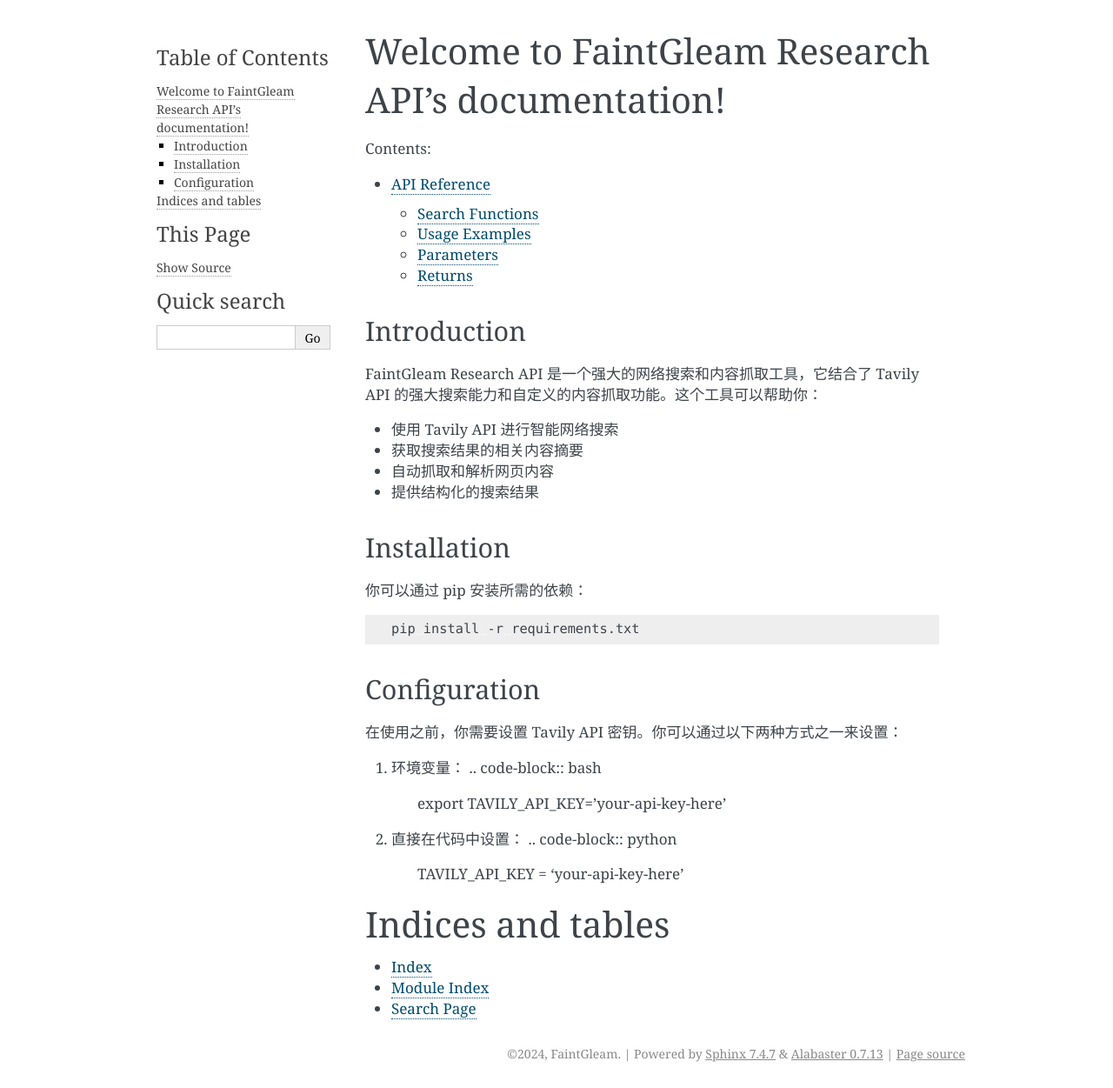
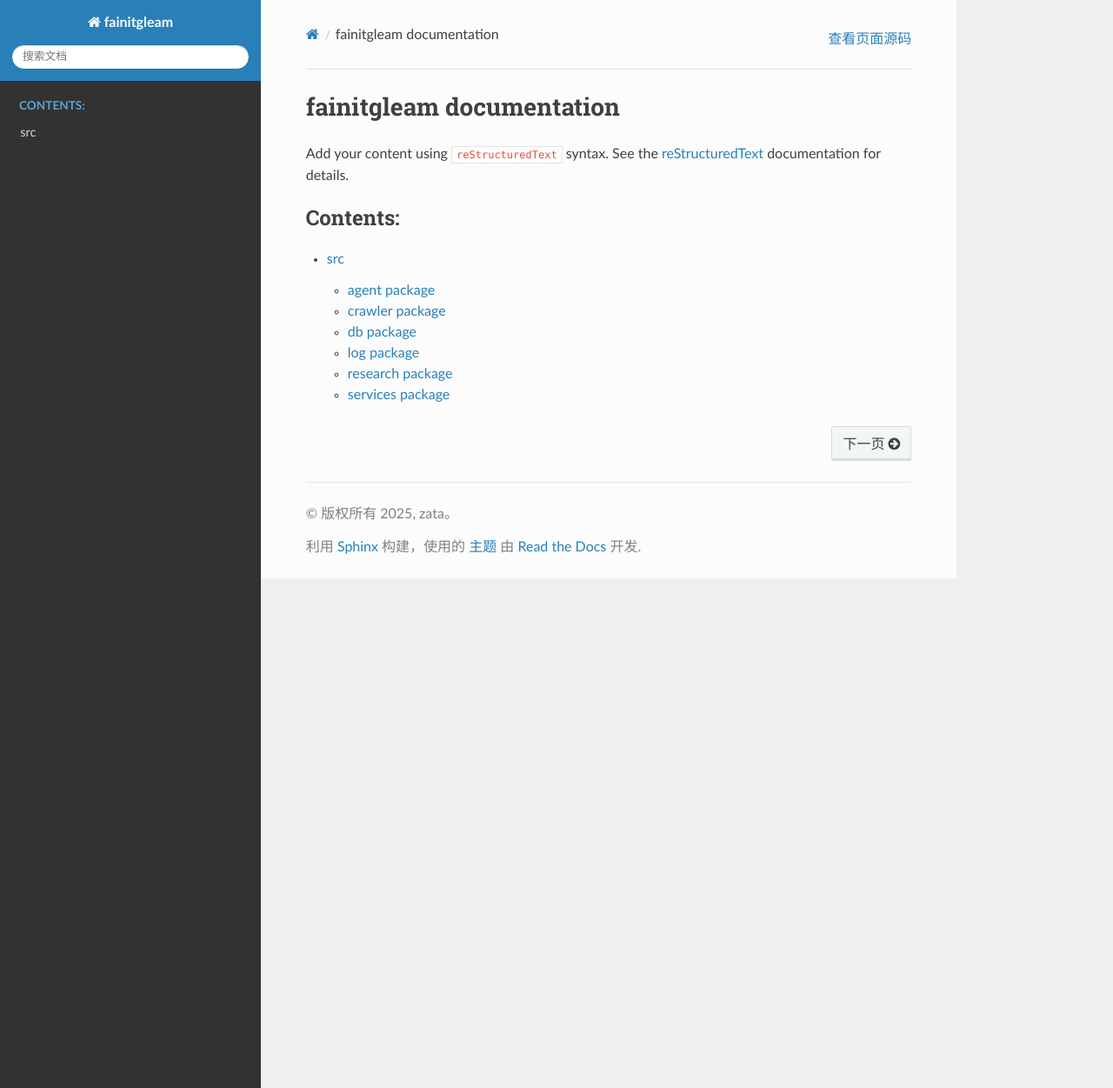
Before and after one commit to zata-zhangtao/Upick, a Sphinx documentation site: the page built from docs/source/index.rst, in a window 1280 px wide and 1251 px high. Shown: the whole window at 87% size. Built offline with Sphinx 7.4.7 and the Read the Docs theme 3.1.0, drawn with Linux system fonts in a browser that asks for light colours.

Commit message:
chore: enhance documentation structure and update .gitignore
- Added new .bat file for building Sphinx documentation on Windows.
- Updated Makefile for improved documentation build process.
- Introduced new documentation files for various packages including agent, crawler, db, log, research, and services.
- Removed outdated API reference documentation.
- Updated .gitignore to exclude logs directory in docs.

```diff
--- a/docs/source/api.rst
+++ /dev/null
@@ -1,96 +0,0 @@
-API Reference
-=============
-
-Search Functions
---------------
-
-.. automodule:: src.research.research
-   :members:
-   :undoc-members:
-   :show-inheritance:
-
-get_page_content
-~~~~~~~~~~~~~~~
-
-.. autofunction:: src.research.research.get_page_content
-
-search_and_list_results_tavily
-~~~~~~~~~~~~~~~~~~~~~~~~~~~~~
-
-.. autofunction:: src.research.research.search_and_list_results_tavily
-
-Usage Examples
--------------
-
-Basic Search
-~~~~~~~~~~~
-
-.. code-block:: python
-
-    from src.research.research import search_and_list_results_tavily
-    import os
-
-    # 从环境变量获取API密钥
-    api_key = os.getenv("TAVILY_API_KEY")
-
-    # 执行搜索
-    search_and_list_results_tavily(
-        api_key=api_key,
-        query="Python programming",
-        num_results=3,
-        time_range='day'
-    )
-
-Advanced Search
-~~~~~~~~~~~~~~
-
-.. code-block:: python
-
-    from src.research.research import search_and_list_results_tavily
-    import os
-
-    # 从环境变量获取API密钥
-    api_key = os.getenv("TAVILY_API_KEY")
-
-    # 执行高级搜索
-    search_and_list_results_tavily(
-        api_key=api_key,
-        query="Machine learning news",
-        num_results=5,
-        time_range='week',
-        exclude_domains=['example.com', 'test.com']
-    )
-
-Parameters
----------
-
-search_and_list_results_tavily
-~~~~~~~~~~~~~~~~~~~~~~~~~~~~~
-
-* **api_key** (str): Tavily API密钥
-* **query** (str): 搜索查询字符串
-* **num_results** (int, optional): 返回结果数量，默认为5
-* **time_range** (str, optional): 搜索时间范围，可选值：'day', 'week', 'month', 'year'，默认为'day'
-* **exclude_domains** (list, optional): 要排除的域名列表，默认为空列表
-
-get_page_content
-~~~~~~~~~~~~~~~
-
-* **url** (str): 要获取内容的网页URL
-
-Returns
--------
-
-search_and_list_results_tavily
-~~~~~~~~~~~~~~~~~~~~~~~~~~~~~
-
-该函数会打印搜索结果，包括：
-* Tavily的总结性回答（如果有）
-* 每个搜索结果的标题、链接和内容摘要
-* 原始页面内容（如果可用）
-
-get_page_content
-~~~~~~~~~~~~~~~
-
-* 返回网页的文本内容（最多2000字符）
-* 如果发生错误，返回错误信息字符串
--- a/docs/source/conf.py
+++ b/docs/source/conf.py
@@ -1,34 +1,40 @@
+# Configuration file for the Sphinx documentation builder.
+#
+# For the full list of built-in configuration values, see the documentation:
+# https://www.sphinx-doc.org/en/master/usage/configuration.html
+
+# -- Project information -----------------------------------------------------
+# https://www.sphinx-doc.org/en/master/usage/configuration.html#project-information
 import os
 import sys
-sys.path.insert(0, os.path.abspath('../..'))
+sys.path.insert(0, os.path.abspath('../../'))  # 添加项目根目录到路径
+sys.path.insert(0, os.path.abspath('../../src/'))  # 添加src目录到路径
 
-project = 'FaintGleam Research API'
-copyright = '2024, FaintGleam'
-author = 'FaintGleam'
+
+project = 'fainitgleam'
+copyright = '2025, zata'
+author = 'zata'
+release = '1.3.0'
+
+# -- General configuration ---------------------------------------------------
+# https://www.sphinx-doc.org/en/master/usage/configuration.html#general-configuration
+
 
 extensions = [
-    'sphinx.ext.autodoc',
-    'sphinx.ext.napoleon',
-    'sphinx.ext.viewcode',
-    'sphinx.ext.githubpages',
+    'sphinx.ext.autodoc',      # 自动从docstrings生成文档
+    'sphinx.ext.viewcode',     # 添加查看源码的链接
+    'sphinx.ext.napoleon',     # 支持Google风格的文档字符串
 ]
+
+# 配置autodoc扩展
+autodoc_member_order = 'bysource'  # 按源码顺序记录成员
+add_module_names = False  # 不在API文档中添加模块名
 
 templates_path = ['_templates']
 exclude_patterns = []
 
-html_theme = 'alabaster'
+language = 'zh'
+
+
+html_theme = 'sphinx_rtd_theme'  # 使用ReadTheDocs主题
 html_static_path = ['_static']
-
-# Napoleon settings
-napoleon_google_docstring = True
-napoleon_numpy_docstring = True
-napoleon_include_init_with_doc = True
-napoleon_include_private_with_doc = True
-napoleon_include_special_with_doc = True
-napoleon_use_admonition_for_examples = True
-napoleon_use_admonition_for_notes = True
-napoleon_use_admonition_for_references = True
-napoleon_use_ivar = True
-napoleon_use_param = True
-napoleon_use_rtype = True
-napoleon_type_aliases = None
--- a/docs/source/index.rst
+++ b/docs/source/index.rst
@@ -1,49 +1,18 @@
-Welcome to FaintGleam Research API's documentation!
-==============================================
+.. fainitgleam documentation master file, created by
+   sphinx-quickstart on Wed May 21 11:52:40 2025.
+   You can adapt this file completely to your liking, but it should at least
+   contain the root `toctree` directive.
+
+fainitgleam documentation
+=========================
+
+Add your content using ``reStructuredText`` syntax. See the
+`reStructuredText <https://www.sphinx-doc.org/en/master/usage/restructuredtext/index.html>`_
+documentation for details.
+
 
 .. toctree::
    :maxdepth: 2
    :caption: Contents:
 
-   api
-
-Introduction
-------------
-
-FaintGleam Research API 是一个强大的网络搜索和内容抓取工具，它结合了 Tavily API 的强大搜索能力和自定义的内容抓取功能。这个工具可以帮助你：
-
-* 使用 Tavily API 进行智能网络搜索
-* 获取搜索结果的相关内容摘要
-* 自动抓取和解析网页内容
-* 提供结构化的搜索结果
-
-Installation
-------------
-
-你可以通过 pip 安装所需的依赖：
-
-.. code-block:: bash
-
-   pip install -r requirements.txt
-
-Configuration
--------------
-
-在使用之前，你需要设置 Tavily API 密钥。你可以通过以下两种方式之一来设置：
-
-1. 环境变量：
-   .. code-block:: bash
-
-      export TAVILY_API_KEY='your-api-key-here'
-
-2. 直接在代码中设置：
-   .. code-block:: python
-
-      TAVILY_API_KEY = 'your-api-key-here'
-
-Indices and tables
-==================
-
-* :ref:`genindex`
-* :ref:`modindex`
-* :ref:`search`
+   modules
--- /dev/null
+++ b/docs/source/modules.rst
@@ -0,0 +1,12 @@
+src
+===
+
+.. toctree::
+   :maxdepth: 4
+
+   agent
+   crawler
+   db
+   log
+   research
+   services
```
Also changed, not shown: docs/source/agent.rst (added, +37 -0 lines), docs/source/crawler.examples.rst (added, +21 -0 lines), docs/source/crawler.rst (added, +77 -0 lines), docs/source/db.rst (added, +29 -0 lines), docs/source/log.rst (added, +21 -0 lines), docs/source/research.rst (added, +21 -0 lines), docs/source/services.rst (added, +37 -0 lines), readme.md (+4 -3 lines), 3 other files.
